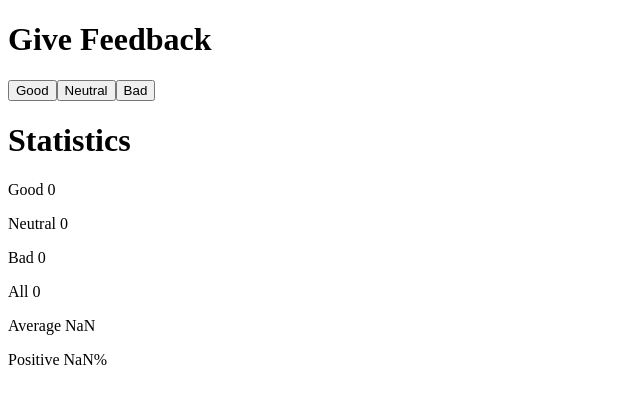
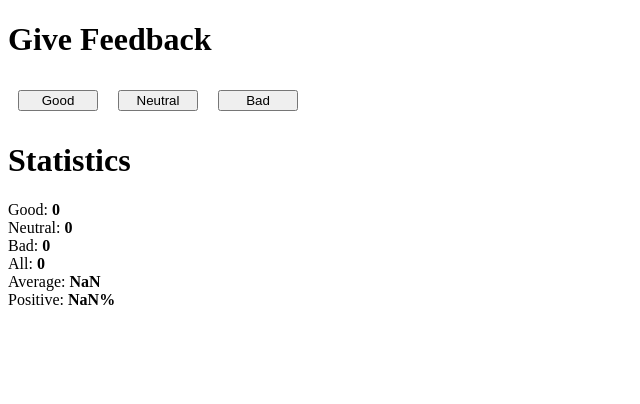
Before and after one commit to Rizz071/Fullstackopen, a React (Vite) app in the folder part1/unicafe/: page / in a window 1280 px wide. Shown: the top 404 px of the page, without its empty margins (0-640 px from the left). Built offline with nearby package versions, Linux system fonts and the light colour scheme.

Commit message:
1.8: unicafe step3

```diff
--- a/part1/unicafe/src/App.jsx
+++ b/part1/unicafe/src/App.jsx
@@ -1,7 +1,7 @@
 import { useState } from "react"
 
 import Button from "./Components/Button"
-import StatField from "./Components/StatField"
+import Statistics from "./Components/Statistics"
 
 const App = () => {
   // save clicks of each button to its own state
@@ -31,19 +31,7 @@ const App = () => {
         text="Bad"
       />
 
-      <h1>Statistics</h1>
-      <StatField text="Good" num={good} />
-      <StatField text="Neutral" num={neutral} />
-      <StatField text="Bad" num={bad} />
-      <StatField text="All" num={good + neutral + bad} />
-      <StatField
-        text="Average"
-        num={((good - bad) / (good + neutral + bad)).toFixed(2)}
-      />
-      <StatField
-        text="Positive"
-        num={((good * 100) / (good + neutral + bad)).toFixed(2) + "%"}
-      />
+      <Statistics good={good} neutral={neutral} bad={bad} />
     </>
   )
 }
--- a/part1/unicafe/src/Components/Button.jsx
+++ b/part1/unicafe/src/Components/Button.jsx
@@ -1,7 +1,11 @@
 const Button = (props) => {
   return (
     <>
-      <button type="button" onClick={props.onClick}>
+      <button
+        type="button"
+        onClick={props.onClick}
+        style={{ margin: 10, width: 80 }}
+      >
         {props.text}
       </button>
     </>
--- a/part1/unicafe/src/Components/StatField.jsx
+++ b/part1/unicafe/src/Components/StatField.jsx
@@ -1,7 +1,7 @@
 const StatField = (props) => {
   return (
-    <p>
-      {props.text} {props.num}
+    <p style={{ margin: 0 }}>
+      {props.text}: <strong>{props.num}</strong>
     </p>
   )
 }
--- /dev/null
+++ b/part1/unicafe/src/Components/Statistics.jsx
@@ -0,0 +1,24 @@
+import StatField from "./StatField"
+
+const Statistics = ({ good, neutral, bad }) => {
+  return (
+    <>
+      <h1>Statistics</h1>
+
+      <StatField text="Good" num={good} />
+      <StatField text="Neutral" num={neutral} />
+      <StatField text="Bad" num={bad} />
+      <StatField text="All" num={good + neutral + bad} />
+      <StatField
+        text="Average"
+        num={((good - bad) / (good + neutral + bad)).toFixed(2)}
+      />
+      <StatField
+        text="Positive"
+        num={((good * 100) / (good + neutral + bad)).toFixed(2) + "%"}
+      />
+    </>
+  )
+}
+
+export default Statistics
```
